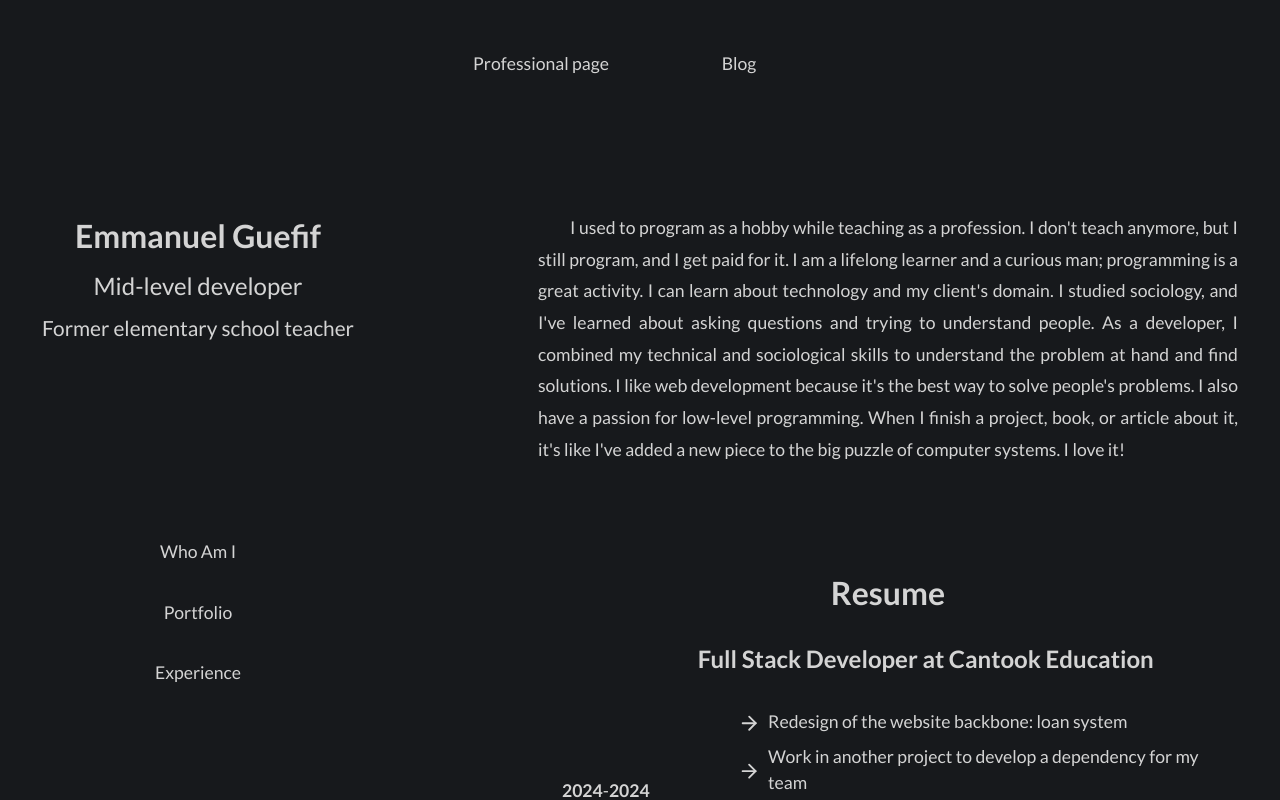
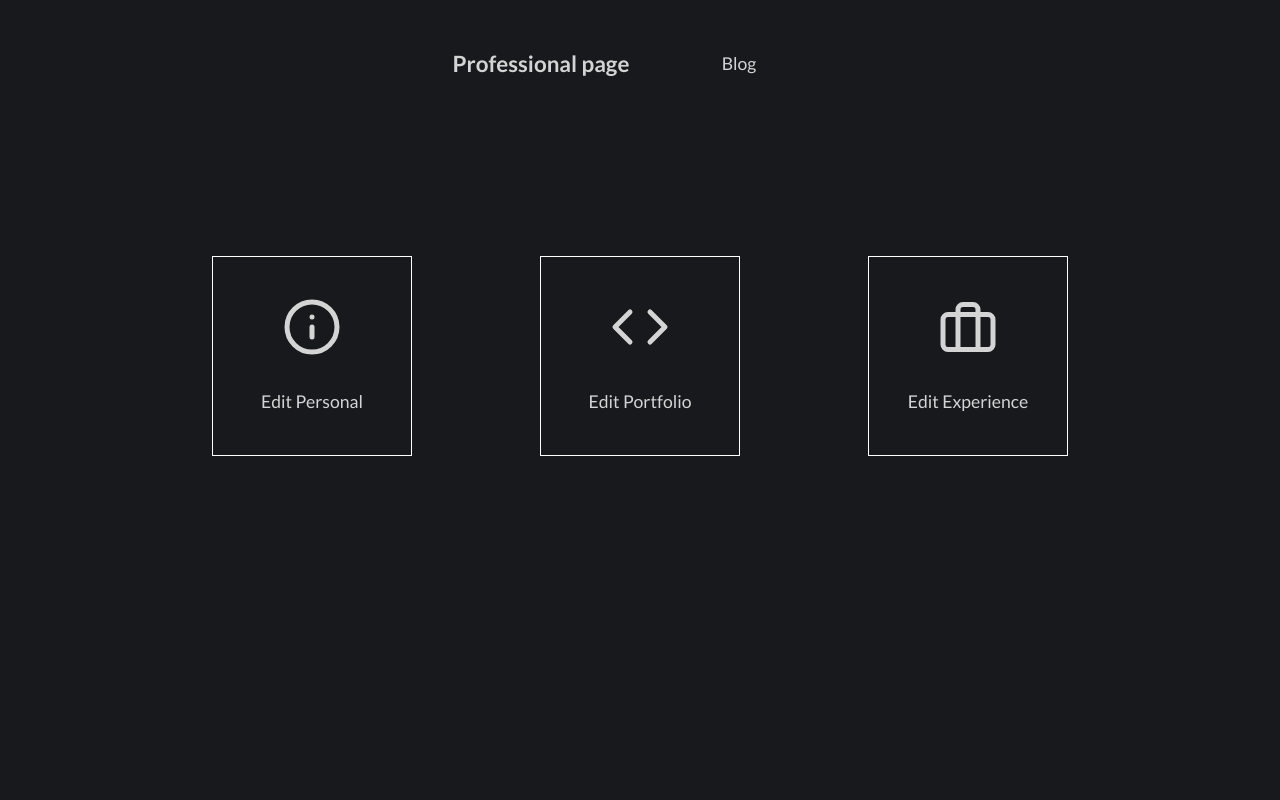
Before and after one commit to eguefif/personal_website_v4, a React (Vite) app in the folder frontend/: page /admin/professional in a window 1280 px wide. Shown: the top 800 px of the page. Built offline with nearby package versions, Linux system fonts and the light colour scheme.

Commit message:
Add router and basic admin page

```diff
--- a/frontend/package.json
+++ b/frontend/package.json
@@ -13,6 +13,7 @@
     "react": "^19.1.0",
     "react-dom": "^19.1.0",
     "react-feather": "^2.0.10",
+    "react-router": "^7.7.1",
     "styled-components": "^6.1.19"
   },
   "devDependencies": {
--- a/frontend/src/App.tsx
+++ b/frontend/src/App.tsx
@@ -4,16 +4,16 @@ import GlobalStyles from 'components/GlobalStyles/GlobalStyles';
 import ProfessionalPage from 'components/ProfessionalPage/ProfessionalPage';
 import Header from 'components/Header/Header';
 
+
+
 function App() {
   return (
-    <>
-      <Wrapper>
-        <Header />
-        <ProfessionalPage />
-        <GlobalStyles />
-        <Footer />
-      </Wrapper>
-    </>
+    <Wrapper>
+      <Header />
+      <ProfessionalPage />
+      <Footer />
+      <GlobalStyles />
+    </Wrapper>
   )
 }
 
--- /dev/null
+++ b/frontend/src/components/Admin/Admin.tsx
@@ -0,0 +1,28 @@
+import { styled } from 'styled-components';
+import { Outlet } from 'react-router';
+
+import GlobalStyles from 'components/GlobalStyles/GlobalStyles';
+import AdminProfessionalPage from './Professional/AdminProfessionalPage';
+import AdminHeader from './AdminHeader';
+
+export default function Admin() {
+  return (
+    <Wrapper>
+      <AdminHeader />
+      <ContentWrapper>
+        <Outlet />
+      </ContentWrapper>
+      <GlobalStyles />
+    </Wrapper>
+  )
+}
+
+const Wrapper = styled.div`
+  display: flex;
+  flex-direction: column;
+  gap: 128px;
+`;
+
+const ContentWrapper = styled.div`
+
+`;
--- /dev/null
+++ b/frontend/src/components/Admin/AdminHeader.tsx
@@ -0,0 +1,40 @@
+import { styled } from 'styled-components';
+import { NavLink } from 'react-router';
+
+export default function AdminHeader() {
+  return (
+    <Nav aria-label="Website main menu">
+      <Link to="/admin/professional">Professional page</Link>
+      <Link to="/admin/blog">Blog</Link>
+    </Nav>
+  );
+}
+
+const Nav = styled.nav`
+  display: flex;
+  justify-content: center;
+  align-items: center;
+  gap: 14px;
+
+  height: 128px;
+  width: 450px;
+  margin: auto;
+  padding: 34px;
+`;
+
+const Link = styled(NavLink)`
+  display: inline;
+  text-decoration: none;
+  flex: 1;
+  text-align: center;
+  color: var(--color-white);
+
+  &:hover {
+    font-size: 1.3rem;
+  }
+
+  &.active {
+    font-size: 1.4rem;
+    font-weight: 700;
+  }
+`;
--- /dev/null
+++ b/frontend/src/components/Admin/BlogPage.tsx
@@ -0,0 +1,14 @@
+import { styled } from 'styled-components';
+
+export default function BlogPage() {
+  return (
+    <Wrapper>
+      <h1>TODO</h1>
+    </Wrapper>
+  );
+}
+
+const Wrapper = styled.div`
+  display: flex;
+  justify-content: center;
+`;
--- /dev/null
+++ b/frontend/src/components/Admin/Professional/AdminProfessionalPage.tsx
@@ -0,0 +1,54 @@
+import { styled } from 'styled-components';
+import { Code, Info, Briefcase } from 'react-feather';
+import { Link, Outlet, useLocation } from 'react-router';
+
+import IconButton from 'components/Commons/Buttons/IconButton'
+import { H1 } from 'components/Commons/Titles'
+
+
+export default function AdminProfessionalPage() {
+  const location = useLocation();
+  if (location.pathname === '/admin/professional') {
+  return (
+    <Wrapper>
+      <Nav>
+        <StyledLink to="personal">
+          <IconButton label="Edit Personal"><Info size={60}/></IconButton>
+        </StyledLink>
+        <StyledLink to="portfolio">
+          <IconButton label="Edit Portfolio"><Code size={60}/></IconButton>
+        </StyledLink>
+        <StyledLink to="experience">
+          <IconButton label="Edit Experience"><Briefcase size={60}/></IconButton>
+        </StyledLink>
+      </Nav>
+    </Wrapper>
+  );
+  } else {
+    return (
+      <Outlet />
+    );
+  }
+}
+
+const Wrapper = styled.div`
+  display: flex;
+  flex-direction: column;
+  gap: 64px;
+`;
+
+const Nav = styled.div`
+  display: flex;
+  gap: 128px;
+  width: 100%;
+  justify-content: center;
+`;
+
+const StyledLink = styled(Link)`
+  text-decoration: none;
+  color: inherit;
+
+  &:visited {
+    color: inherit;
+  }
+`
--- /dev/null
+++ b/frontend/src/components/Admin/Professional/EditExperience.tsx
@@ -0,0 +1,15 @@
+import { styled } from 'styled-components';
+
+export default function EditExperience() {
+  return (
+    <Wrapper>
+      <h1>Edit Experience</h1>
+    </Wrapper>
+  );
+}
+
+const Wrapper = styled.div`
+  display: flex;
+  justify-content: center;
+  position: relative;
+`;
--- /dev/null
+++ b/frontend/src/components/Admin/Professional/EditPersonal.tsx
@@ -0,0 +1,15 @@
+import { styled } from 'styled-components';
+
+export default function EditPersonal() {
+  return (
+    <Wrapper>
+      <h1>Edit Personal</h1>
+    </Wrapper>
+  );
+}
+
+const Wrapper = styled.div`
+  display: flex;
+  justify-content: center;
+  position: relative;
+`;
--- /dev/null
+++ b/frontend/src/components/Admin/Professional/EditPortfolio.tsx
@@ -0,0 +1,15 @@
+import { styled } from 'styled-components';
+
+export default function EditPortfolio() {
+  return (
+    <Wrapper>
+      <h1>Edit Portfolio</h1>
+    </Wrapper>
+  );
+}
+
+const Wrapper = styled.div`
+  display: flex;
+  justify-content: center;
+  position: relative;
+`;
--- /dev/null
+++ b/frontend/src/components/Commons/Buttons/IconButton.tsx
@@ -0,0 +1,41 @@
+import { styled } from 'styled-components';
+import { ReactNode } from 'react';
+
+interface IconButtonProps {
+  label: string;
+  children: ReactNode;
+}
+
+const IconButton = ({label, children} :IconButtonProps) => {
+  return (
+    <Wrapper>
+      <Button>
+        {children}
+        <Label>{label}</Label>
+      </Button>
+    </Wrapper>
+  );
+}
+
+const Wrapper = styled.div`
+`
+
+const Button = styled.div`
+  border: solid 1px white;
+  width: 200px;
+  height: 200px;
+  display: flex;
+  gap: 32px;
+  flex-direction: column;
+  align-items: center;
+  justify-content: center;
+
+  &:hover {
+    background-color: var(--color-gray-400-transparent);
+}
+`;
+
+const Label = styled.div`
+`;
+
+export default IconButton;
--- a/frontend/src/main.tsx
+++ b/frontend/src/main.tsx
@@ -1,9 +1,56 @@
 import { StrictMode } from 'react'
 import { createRoot } from 'react-dom/client'
+import { createBrowserRouter, RouterProvider, Navigate } from 'react-router';
+
 import App from './App.tsx'
+
+import Admin from 'components/Admin/Admin';
+
+import AdminProfessionalPage from 'components/Admin/Professional/AdminProfessionalPage';
+import EditExperience from 'components/Admin/Professional/EditExperience';
+import EditPersonal from 'components/Admin/Professional/EditPersonal';
+import EditPortfolio from 'components/Admin/Professional/EditPortfolio';
+
+import BlogPage from 'components/Admin/BlogPage';
+
+const router = createBrowserRouter([
+  {
+    path: '/',
+    Component: App,
+  },
+  {
+    path: '/admin',
+    Component: Admin,
+    children: [
+      {
+        index: true,
+        element: <Navigate to="professional" replace />
+      },
+      {
+        path: 'professional',
+        Component: AdminProfessionalPage,
+        children: [
+          {
+            path: 'personal',
+            Component: EditPersonal
+          },
+          {
+            path: 'experience',
+            Component: EditExperience
+          },
+          {
+            path: 'portfolio',
+            Component: EditPortfolio
+          },
+        ],
+      },
+      { path: 'blog', Component: BlogPage },
+    ]
+  }
+]);
 
 createRoot(document.getElementById('root')!).render(
   <StrictMode>
-    <App />
-  </StrictMode>,
+    <RouterProvider router={router} />
+  </StrictMode>
 )
```
Also changed, not shown: 1 other file (tests, documents, lock files or other folders).
